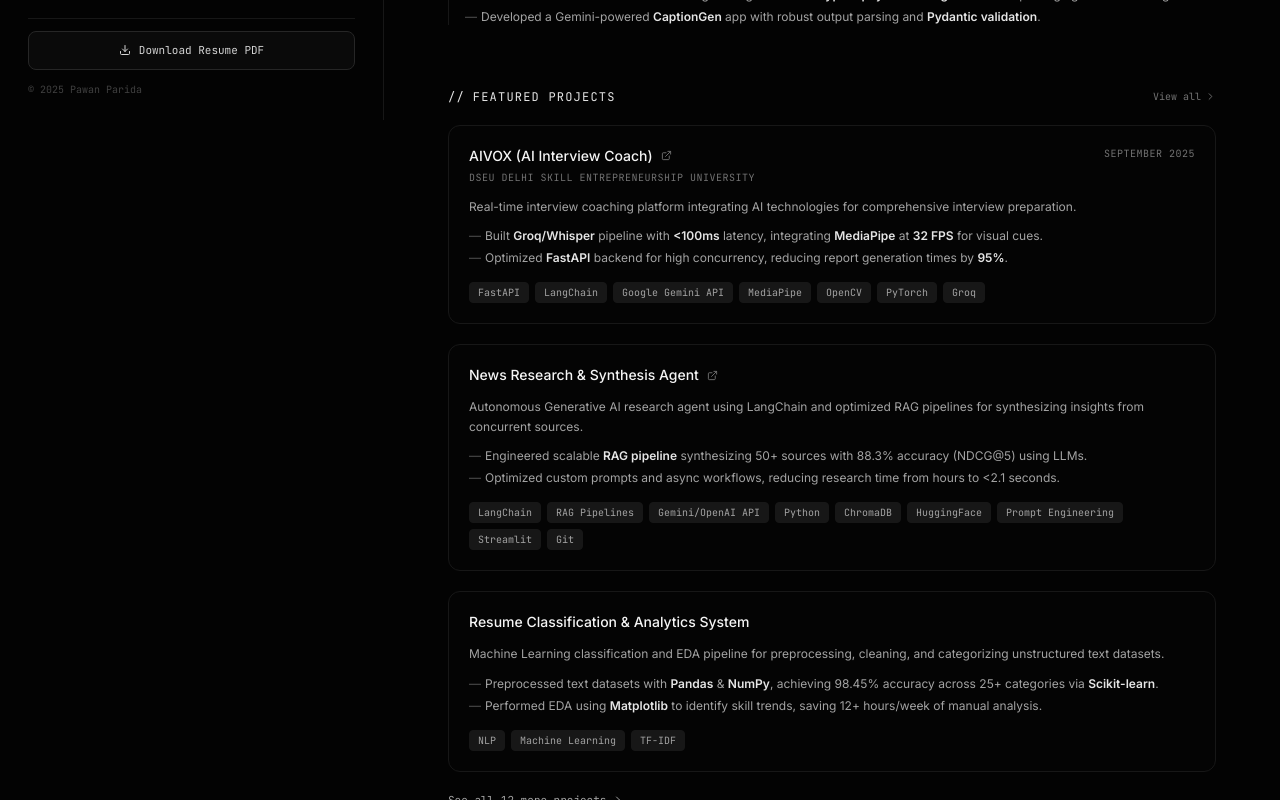
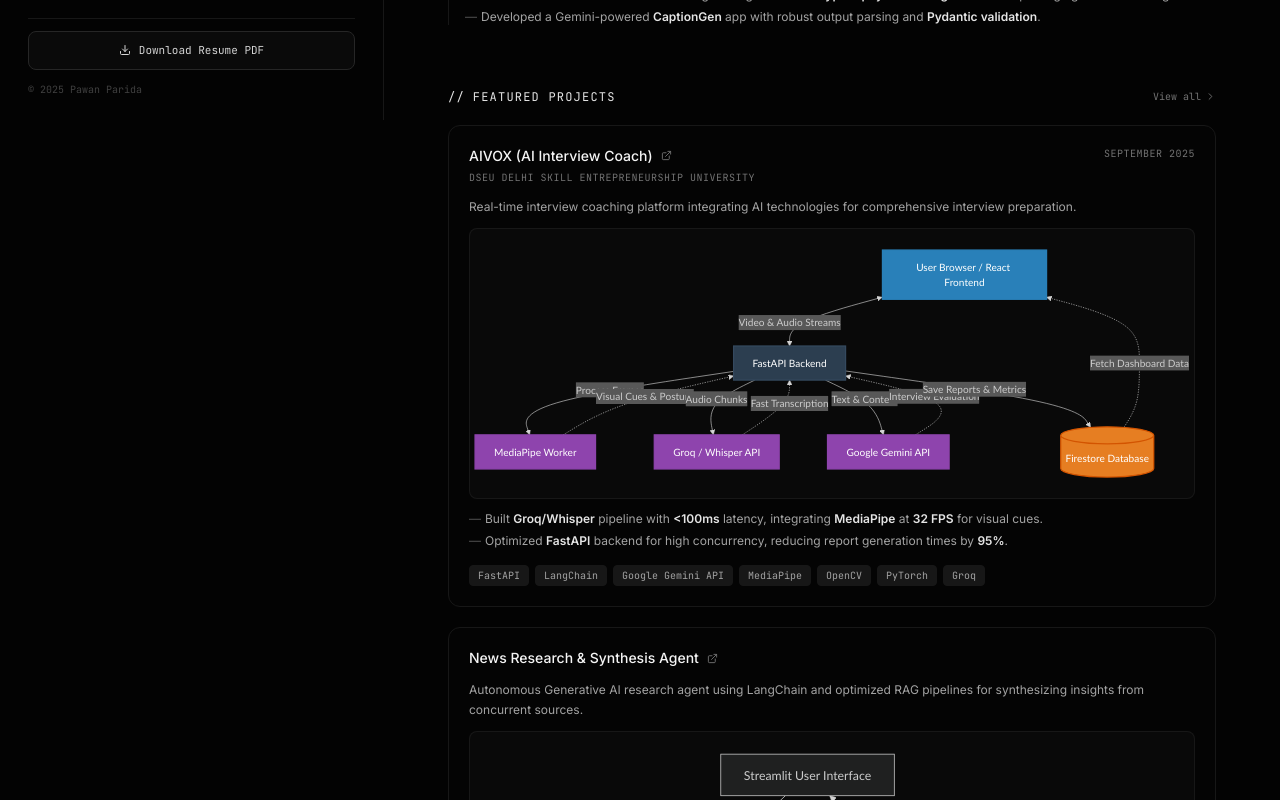
Before and after one commit to zer-art/portfolio-neo, a React (Vite) app: page / in a window 1280 px wide. Shown: the part 680-1480 px from the top of the page. Built offline with nearby package versions, Linux system fonts and the light colour scheme.

Commit message:
feat: add Mermaid.js support for project architecture diagrams and update profile summary and resume data

```diff
--- a/package.json
+++ b/package.json
@@ -15,6 +15,7 @@
   "dependencies": {
     "framer-motion": "^11.0.0",
     "lucide-react": "^0.344.0",
+    "mermaid": "^11.16.0",
     "react": "^18.2.0",
     "react-dom": "^18.2.0"
   },
--- a/src/components/Content.jsx
+++ b/src/components/Content.jsx
@@ -1,6 +1,7 @@
 import React from 'react';
 import { motion, AnimatePresence } from 'framer-motion';
 import { ExternalLink, GitPullRequest, Award, ChevronRight } from 'lucide-react';
+import Mermaid from './Mermaid';
 
 // ─── Shared markdown parser ───────────────────────────────────────────────────
 const parseMarkdown = (text) => {
@@ -52,6 +53,10 @@
 
     {project.description && (
       <p className="text-xs text-neutral-400 font-sans leading-relaxed">{parseMarkdown(project.description)}</p>
+    )}
+
+    {project.mermaid && (
+      <Mermaid chart={project.mermaid} />
     )}
 
     {project.achievements?.length > 0 && (
--- /dev/null
+++ b/src/components/Mermaid.jsx
@@ -0,0 +1,36 @@
+import React, { useEffect, useRef, useState } from 'react';
+import mermaid from 'mermaid';
+
+mermaid.initialize({
+  startOnLoad: false,
+  theme: 'dark',
+  securityLevel: 'loose',
+});
+
+const Mermaid = ({ chart }) => {
+  const ref = useRef(null);
+  const [svg, setSvg] = useState('');
+
+  useEffect(() => {
+    if (chart) {
+      const id = `mermaid-${Math.random().toString(36).substr(2, 9)}`;
+      mermaid.render(id, chart).then((result) => {
+        setSvg(result.svg);
+      }).catch((e) => {
+        console.error("Mermaid error:", e);
+      });
+    }
+  }, [chart]);
+
+  if (!chart) return null;
+
+  return (
+    <div
+      ref={ref}
+      className="mermaid-diagram w-full overflow-x-auto py-4 my-2 flex justify-center items-center bg-neutral-900/30 rounded-lg border border-neutral-800/50"
+      dangerouslySetInnerHTML={{ __html: svg }}
+    />
+  );
+};
+
+export default Mermaid;
```
Also changed, not shown: 1 other file (tests, documents, lock files or other folders).
